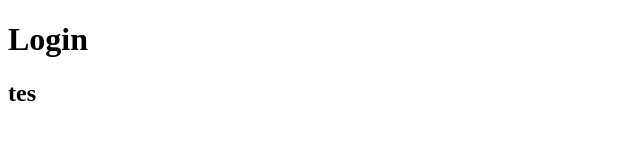
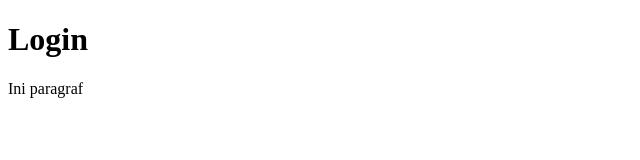
Before and after one commit to aitchapterdeveloper/training-git, a plain HTML site: page index.html in a window 1280 px wide. Shown: the full height of the page, 0-640 px from the left. Drawn offline with Linux system fonts and the light colour scheme.

Commit message:
commit pertama

```diff
--- a/index.html
+++ b/index.html
@@ -5,6 +5,6 @@
 </head>
 <body>
   <h1>Login</h1>
-  <h2>tes</h2>
+<p> Ini paragraf</p>
 </body>
 </html>
```
